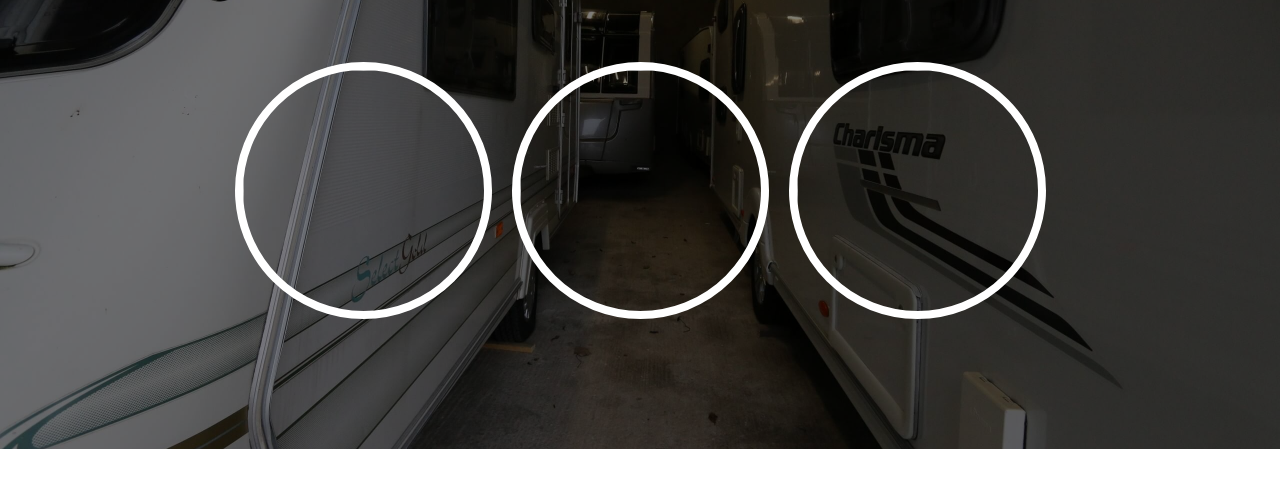
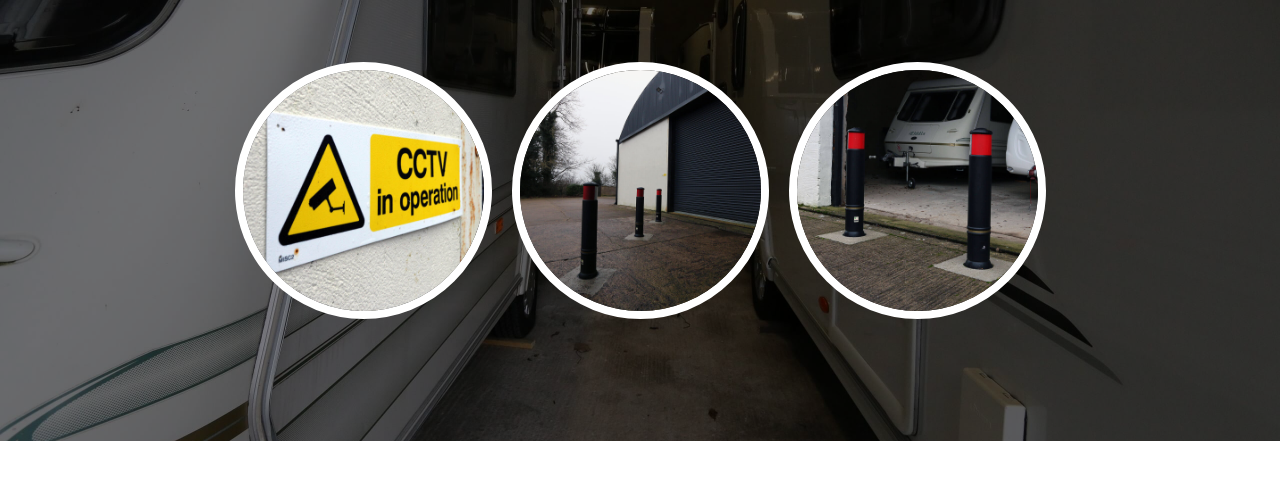
Before and after one commit to Yevhenii-20/storage, a plain HTML site: page index.html in a window 1280 px wide. Shown: the part 309-800 px from the top of the page. Drawn offline with nearby package versions, Linux system fonts and the light colour scheme.

Commit message:
Add files via upload

```diff
--- a/index.html
+++ b/index.html
@@ -31,13 +31,13 @@
                     <h3 class="home-subtitle">Providers of secure indoor storage for caravans.</h3>
                     <div class="home-flex__img">
                         <div>
-                            <img src="./img/Caravan-and-Motorhome-Storage02.jpg" alt="">
+                            <img src="./img/cr1.jpg" alt="">
                         </div>
                         <div>
-                            <img src="./img/Caravan-and-Motorhome-Storage03.jpg" alt="">
+                            <img src="./img/cr2.jpg" alt="">
                         </div>
                         <div>
-                            <img src="./img/Caravan-and-Motorhome-Storage04.jpg" alt="">
+                            <img src="./img/cr3.jpg" alt="">
                         </div>
                     </div>
                 </div>
```
